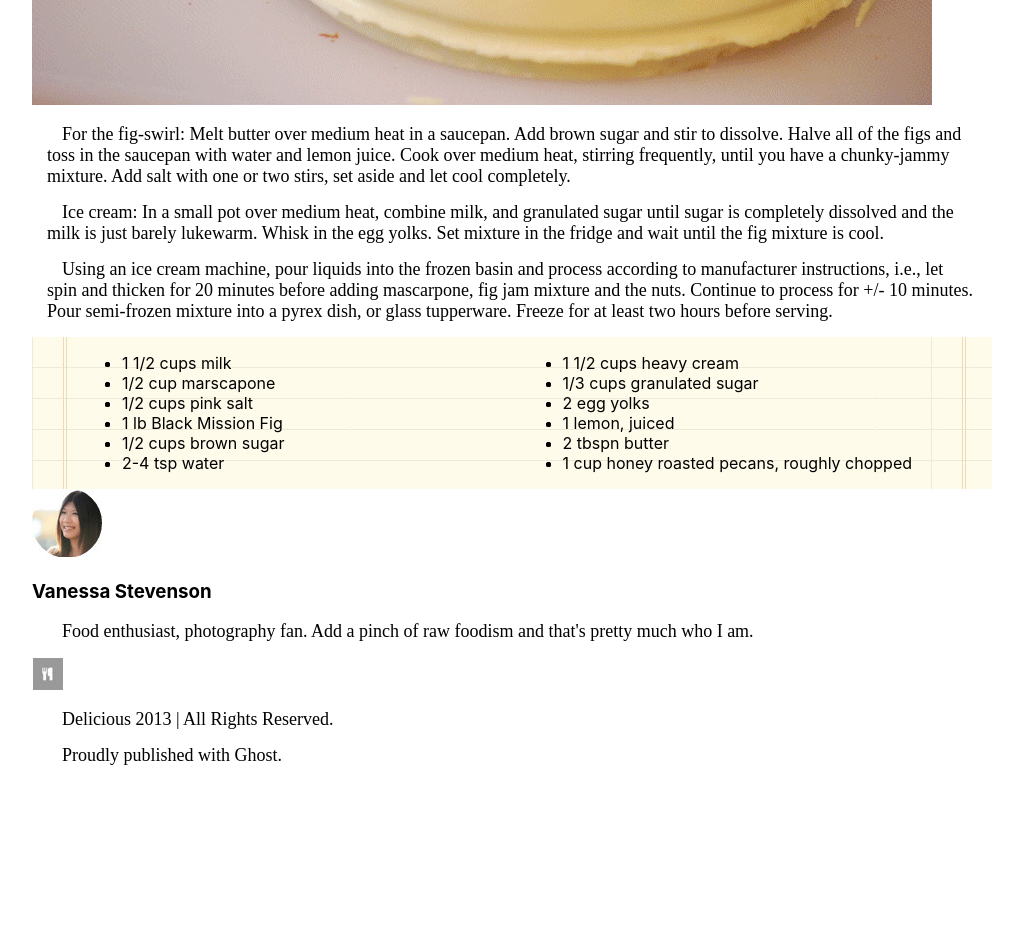
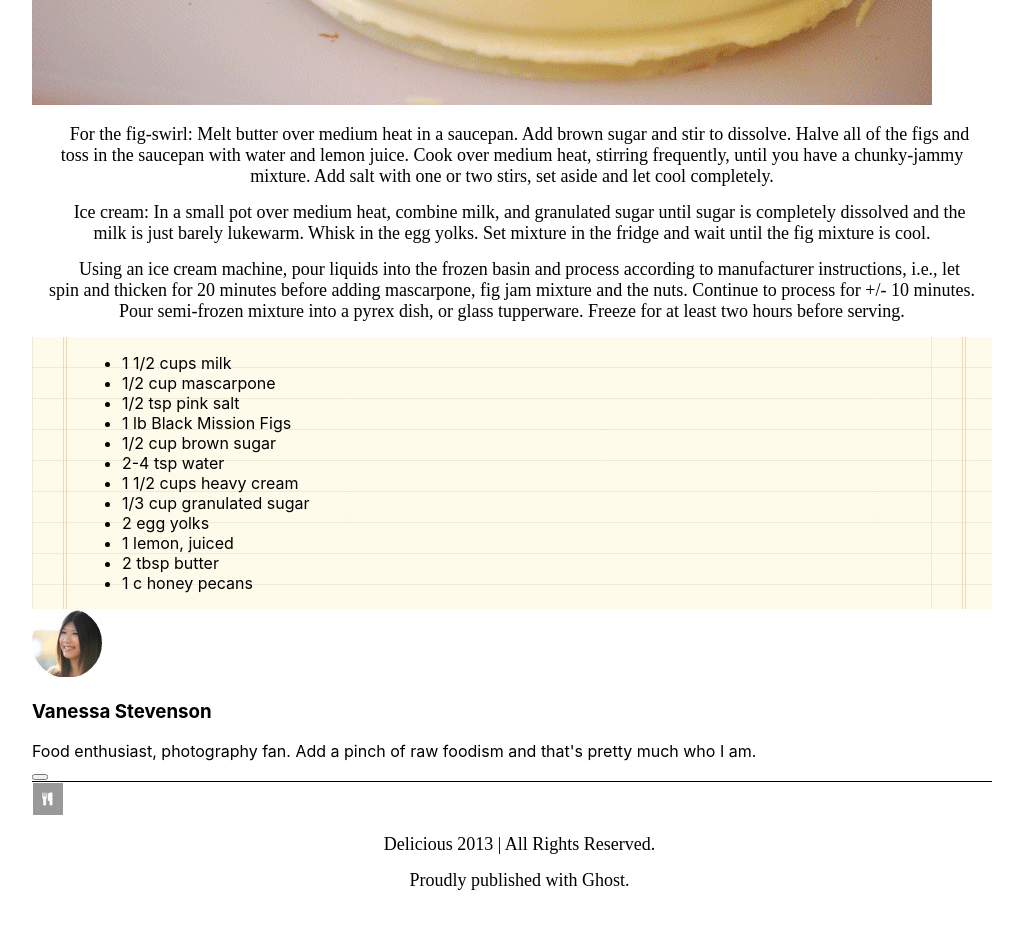
Before and after one commit to nicole-m-martin/chocolate-pizza-react, a React (Create React App) app: page / in a window 1280 px wide. Shown: the part 740-1668 px from the top of the page, without its empty margins (128-1151 px from the left). Before the commit the page ends 1566 px from the top, so only its background shows below. Built offline with nearby package versions, Linux system fonts and the light colour scheme.

Commit message:
.map feature deployed and styled footer

```diff
--- a/src/Footer/MyFooter.js
+++ b/src/Footer/MyFooter.js
@@ -1,19 +1,24 @@
 import React from 'react'
 import vanessa from '../assets/van-pic.png'
 import smallLogo from '../assets/small-logo.png'
+import style from './footer.module.css'
 
 export default class MyFooter extends React.Component {
   render() {
     return (
-      <div>
-        <img alt="Vanessa" className='' src={vanessa} />
-        <h3>Vanessa Stevenson</h3>
-        <p>Food enthusiast, photography fan. Add a pinch of raw foodism and that's pretty much who I am.</p>
-        <img alt="logo" className='' src={smallLogo} />
-        <p>Delicious 2013 | All Rights Reserved.</p>
-        <p>Proudly published with Ghost.</p>
+      <div className={style.footerContainer}>
+        <section>
+          <img alt="Vanessa" className='headshot' src={vanessa} />
+          <h3>Vanessa Stevenson</h3>
+          <article>Food enthusiast, photography fan. Add a pinch of raw foodism and that's pretty much who I am.</article>
+          <button></button>
+        </section>
+        <section className={style.section2}>
+          <img alt="logo" className={style.logo} src={smallLogo} />
+          <p>Delicious 2013 | All Rights Reserved.</p>
+          <p>Proudly published with Ghost.</p>
+        </section>
       </div>
       )
     }
-
 }
--- /dev/null
+++ b/src/Footer/footer.module.css
@@ -0,0 +1,23 @@
+/* .footerContainer {
+
+} */
+
+.section2 {
+    border-top: 1px solid black;
+
+
+}
+
+.logo {
+    justify-items: center;
+    justify-content: center;
+    align-content: center;
+}
+
+p {
+    justify-content: center;
+    text-align: center;
+    align-items: center;
+    justify-items: center;
+    align-content: center;
+}
--- a/src/Header/Header.js
+++ b/src/Header/Header.js
@@ -7,11 +7,14 @@ import style from '../Header/HeaderStyle.module.css'
 export default class MyHeader extends React.Component {
   render() {
     return (
-      <div className={style.headerDiv}>
+     <>
+      <header className={style.headerDiv}>
         <img alt="logo" className={style.logo} src={logo} />
         <h1>Delicious</h1>
         <ButtonList />
-      </div>
+      </header>
+      <div className="bar-img" />
+      </>
     )
   }
 }
--- a/src/Header/HeaderStyle.module.css
+++ b/src/Header/HeaderStyle.module.css
@@ -4,16 +4,14 @@
   font-family: cursive;
 }
 
-/* .container {
-  display: inline-flex;
-  background-color: aqua;
-} */
-/*
-button {
-  top: 20px;
-  margin-right: 10rem;
-  display: inline-block;
-} */
+.bar-img {
+  background-image: url("../assets/hr-img.png");
+  background-repeat: repeat;
+  width: 900px;
+  height:10px;
+  margin: 10px 0px 10px 0px;
+}
+
 
 .btnDiv {
   width: 100%;
--- a/src/IngredientsList/Ingredients.js
+++ b/src/IngredientsList/Ingredients.js
@@ -1,6 +1,7 @@
 import React from 'react'
 import IngredientItems from './ingredientItems.js';
 import style from './ingredient.module.css';
+import { IngredientArray } from '../data.js';
 
 
 
@@ -9,26 +10,11 @@ export default class IngredientList extends React.Component {
   render() {
     return (
     <div className={style.divBackground}>
-    <container className={style.ingredientCont}>
-    <ul className={style.ingredientColumn1}>
-      <li><IngredientItems amount='1 1/2 cups' name='milk' /></li>
-      <li><IngredientItems amount='1/2 cup' name='marscapone' /></li>
-      <li><IngredientItems amount='1/2 cups' name='pink salt' /></li>
-      <li><IngredientItems amount='1 lb' name='Black Mission Fig' /></li>
-      <li><IngredientItems amount='1/2 cups' name='brown sugar' /></li>
-      <li><IngredientItems amount='2-4 tsp' name='water' /></li>
-    </ul>
-    </container>
-    <container>
-    <ul className={style.ingredientColumn2}>
-      <li><IngredientItems amount='1 1/2 cups' name='heavy cream' /></li>
-      <li><IngredientItems amount='1/3 cups' name='granulated sugar' /></li>
-      <li><IngredientItems amount='2' name='egg yolks' /></li>
-      <li><IngredientItems amount='1' name='lemon, juiced' /></li>
-      <li><IngredientItems amount='2 tbspn' name='butter' /></li>
-      <li><IngredientItems amount='1 cup' name='honey roasted pecans, roughly chopped' /></li>
-    </ul>
-    </container>
+      <section className={style.ingredientCont}>
+        <ul className={style.ingredientColumn1}>
+          {IngredientArray.map(item => <IngredientItems amount={item.amount} name={item.name} />)}
+        </ul>
+      </section>
   </div>
     )
   }
--- a/src/data.js
+++ b/src/data.js
@@ -1,27 +1,31 @@
-// import React from 'react';
-
 export const IngredientArray = [
   {
+    id: '1',
     amount: '1 1/2 cups',
     name: 'milk'
   },
   {
+    id: '1',
     amount: '1/2 cup',
     name: 'mascarpone'
   },
   {
+    id: '1',
     amount: '1/2 tsp',
     name: 'pink salt'
   },
   {
+    id: '1',
     amount: '1 lb',
     name: 'Black Mission Figs'
   },
   {
+    id: '1',
     amount: '1/2 cup',
     name: 'brown sugar'
   },
   {
+    id: '1',
     amount: '2-4 tsp',
     name: 'water'
   },
```
